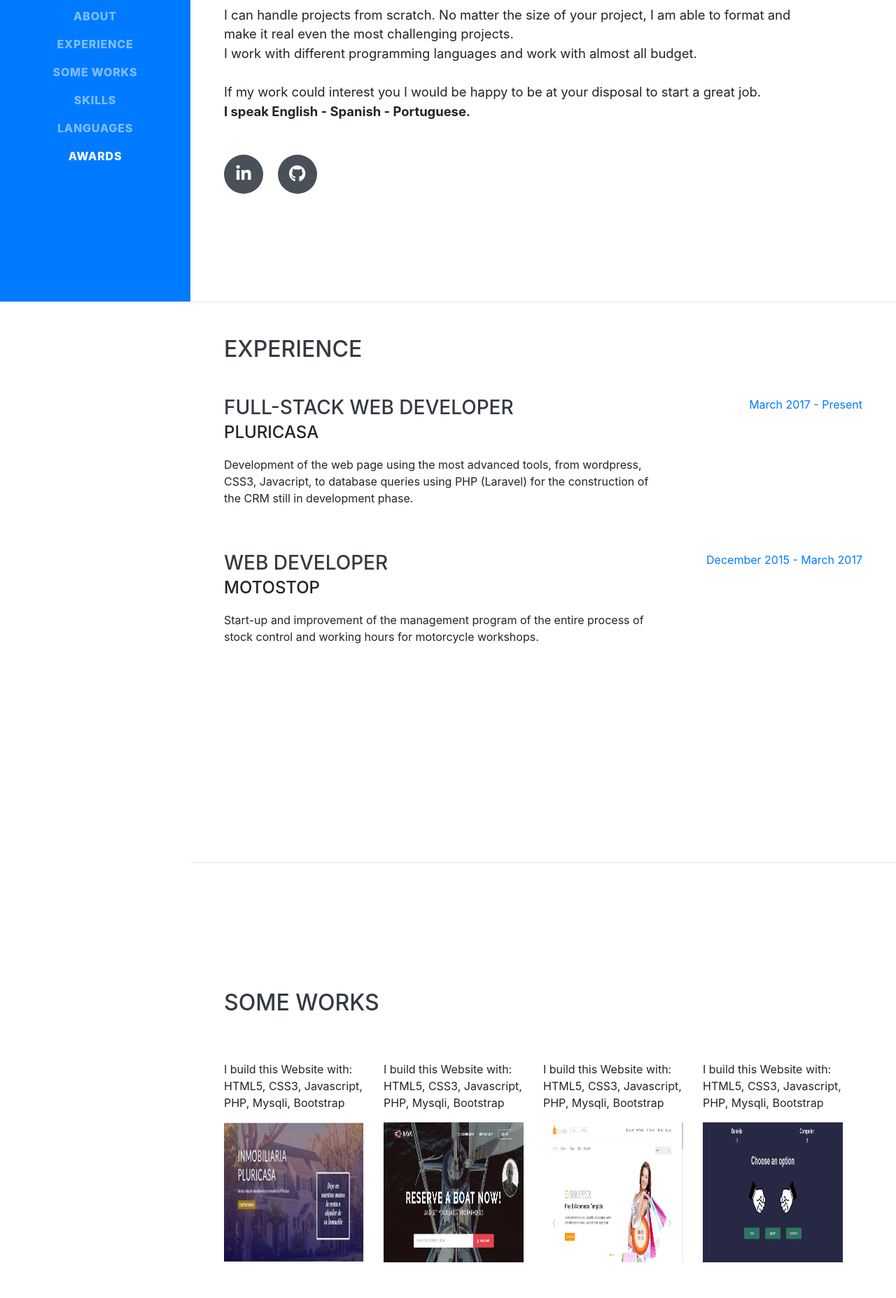
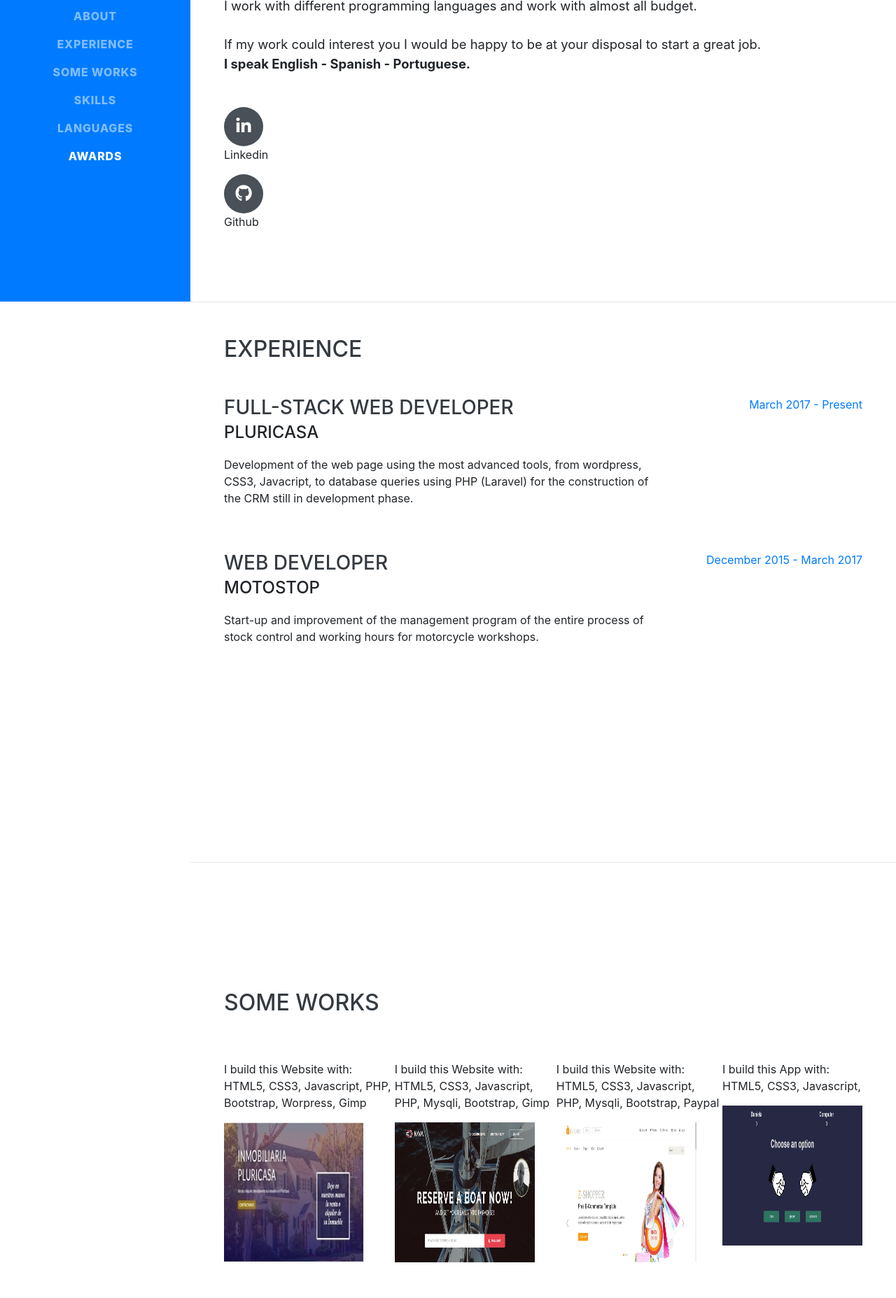
Before and after one commit to githubandrealmeida/port, a website with bundled scripts: page index.html in a window 1280 px wide. Shown: the part 369-2224 px from the top of the page at 70% size. Built offline with nearby package versions, Linux system fonts and the light colour scheme; a web font is replaced by a local one.

Commit message:
update index

```diff
--- a/index.html
+++ b/index.html
@@ -77,12 +77,14 @@
           If my work could interest you I would be happy to be at your disposal to start a great job.<br />
           <strong>I speak English - Spanish - Portuguese.</strong>
           <div class="social-icons">
-            <a href="https://www.linkedin.com/in/andr%C3%A9-vicente-almeida/">
+            <a href="https://www.linkedin.com/in/andr%C3%A9-vicente-almeida/" target="_blank">
               <i class="fab fa-linkedin-in"></i>
             </a>
-            <a href="https://github.com/githubandrealmeida">
+            <p>Linkedin</p>
+            <a href="https://github.com/githubandrealmeida" target="_blank">
               <i class="fab fa-github"></i>
             </a>
+            <p>Github</p>
             <!--<a href="#">
             <i class="fab fa-twitter"></i>
           </a>-->
@@ -90,6 +92,7 @@
             <i class="fab fa-facebook-f"></i>
           </a>-->
           </div>
+
       </div>
     </section>
 
@@ -136,7 +139,7 @@
             <!--<h3 class="mb-0">Language and Tools</h3>-->
             <div class="subheading mb-3"></div>
             <div></div>
-            <p>I build this Website with:<br />HTML5, CSS3, Javascript, PHP, Mysqli, Bootstrap</p>
+            <p>I build this Website with:<br />HTML5, CSS3, Javascript, PHP, Bootstrap, Worpress, Gimp</p>
 
             <a href="https://pluricasa.com" target="_blank">
               <img src="img/pluricasa.JPG" alt="" width="200px" height="200px"></a>
@@ -147,7 +150,7 @@
             <!--<h3 class="mb-0">Language and Tools</h3>-->
             <div class="subheading mb-3"></div>
             <div></div>
-            <p>I build this Website with:<br />HTML5, CSS3, Javascript, PHP, Mysqli, Bootstrap</p>
+            <p>I build this Website with:<br />HTML5, CSS3, Javascript, PHP, Mysqli, Bootstrap, Gimp</p>
 
             <a href="https://githubandrealmeida.github.io/boats/." target="_blank">
               <img src="img/boats.JPG" alt="" width="200px" height="200px"></a>
@@ -157,7 +160,7 @@
             <!--<h3 class="mb-0">Language and Tools</h3>-->
             <div class="subheading mb-3"></div>
             <div></div>
-            <p>I build this Website with:<br />HTML5, CSS3, Javascript, PHP, Mysqli, Bootstrap</p>
+            <p>I build this Website with:<br />HTML5, CSS3, Javascript, PHP, Mysqli, Bootstrap, Paypal</p>
 
             <a href="https://githubandrealmeida.github.io/e-shopper/." target="_blank">
               <img src="img/shopper.JPG" alt="" width="200px" height="200px"></a>
@@ -167,7 +170,7 @@
             <!--<h3 class="mb-0">Language and Tools</h3>-->
             <div class="subheading mb-3"></div>
             <div></div>
-            <p>I build this Website with:<br />HTML5, CSS3, Javascript, PHP, Mysqli, Bootstrap</p>
+            <p>I build this App with:<br />HTML5, CSS3, Javascript,</p>
 
             <a href="https://githubandrealmeida.github.io/rockpaperscissor/." target="_blank">
               <img src="img/rock-paper-scissors.JPG" alt="" width="200px" height="200px"></a>
@@ -310,27 +313,16 @@
           <i class="fa-li fa fa-trophy text-warning"></i>
           <strong>Front End Libraries Certification</strong><br />Bootstrap jQuery Sass React
         </li>
-        <!--<li>
-          <i class="fa-li fa fa-trophy text-warning"></i>
-          1<sup>st</sup>
-          Certification Responsive Web Design</li>
-        <li>
-          <i class="fa-li fa fa-trophy text-warning"></i>
-          1<sup>st</sup>
-          Place - University of Colorado Boulder - Adobe Creative Jam 2008 (UI Design Category)</li>
-        <li>
-          <i class="fa-li fa fa-trophy text-warning"></i>
-          2<sup>nd</sup>
-          Place - University of Colorado Boulder - Emerging Tech Competition 2008</li>
-        <li>
-          <i class="fa-li fa fa-trophy text-warning"></i>
-          1<sup>st</sup>
-          Place - James Buchanan High School - Hackathon 2006</li>
-        <li>
-          <i class="fa-li fa fa-trophy text-warning"></i>
-          3<sup>rd</sup>
-          Place - James Buchanan High School - Hackathon 2005</li>-->
-      </ul>
+        <br />
+        <br />
+        <br />
+        <div><strong>Contact: </strong>6, Playa Dorada. Málaga · CO 29620 · <i class="fas fa-phone-square">
+            (34) 625 314 583 ·</i>
+          <a href="mailto:goshop.net@gmail.com"><i class="fas fa-envelope-open-text"></i> goshop.net@gmail.com</a>
+        </div>
+    </div>
+
+    </ul>
     </div>
   </section>
 
```
